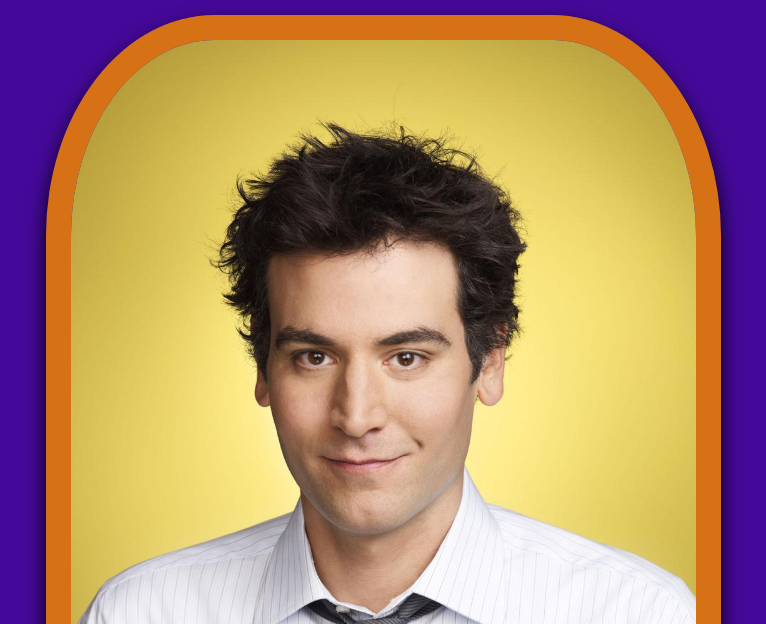
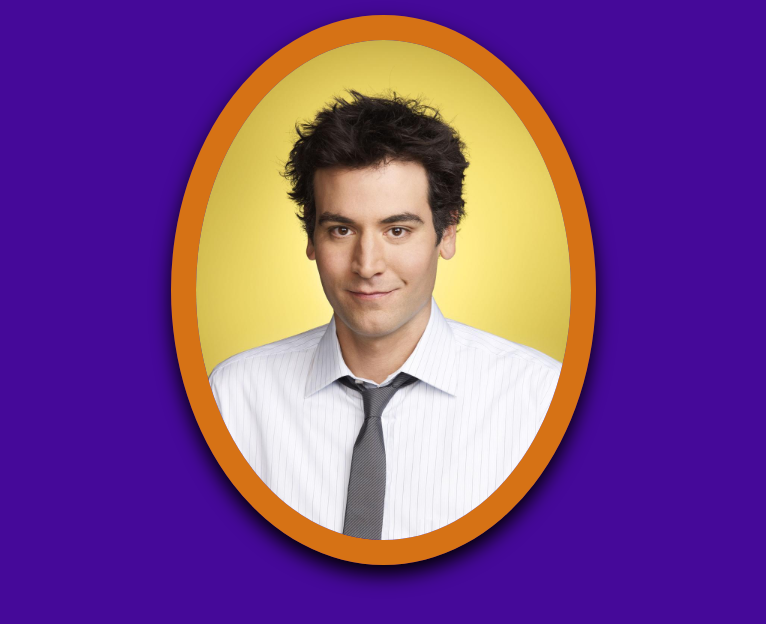
Before and after one commit to rohanpandav/website-test, a plain HTML site: page index.html in a window 1280 px wide. Shown: the top 624 px of the page, without its empty margins (257-1023 px from the left). Drawn offline with Linux system fonts and the light colour scheme.

Commit message:
Updated width of image

```diff
--- a/css/stylesheet.css
+++ b/css/stylesheet.css
@@ -24,10 +24,10 @@ ol{
 }
 
 header img{
-	border-radius: 25%;
-	max-width: 50%;
+	border-radius: 50%;
 	border: 25px solid #d67215;
 	box-shadow: 0 10px 20px black;
+	width: 30%;
 }
 
 p.caption{
```
